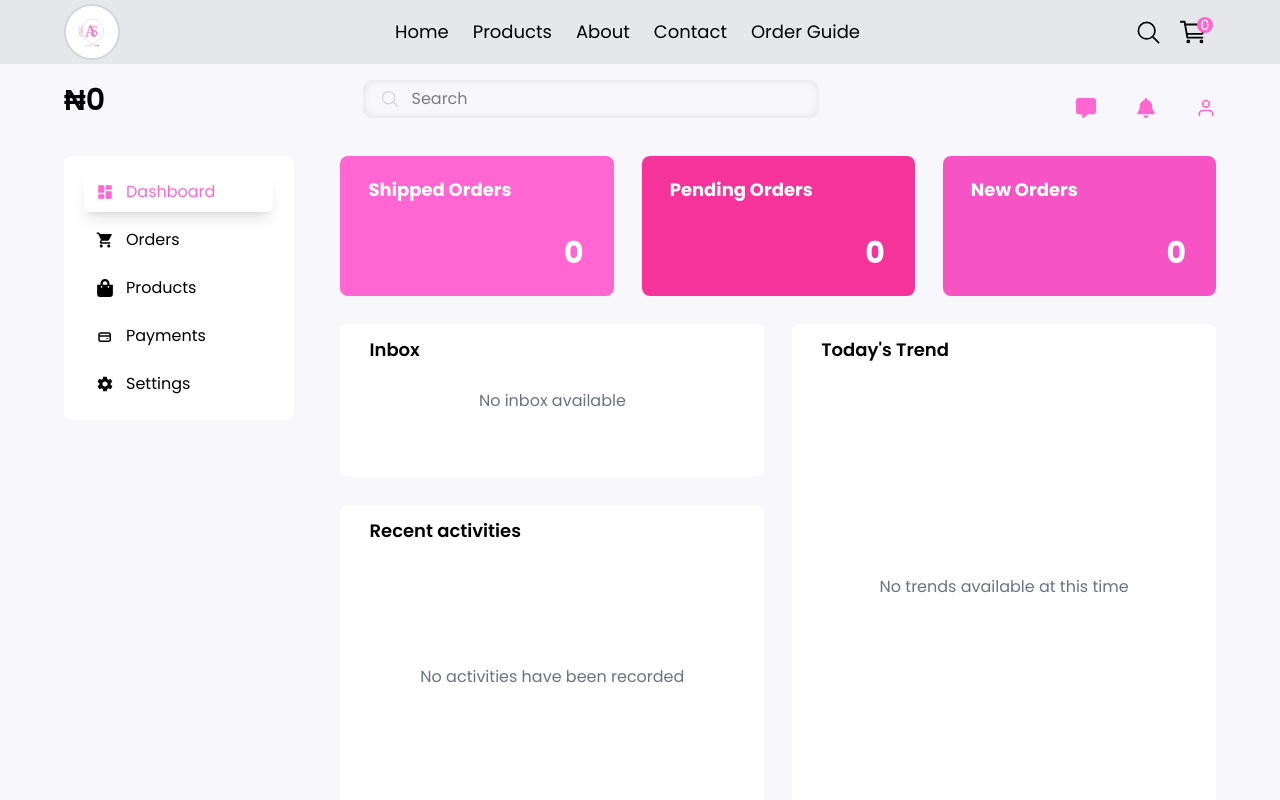
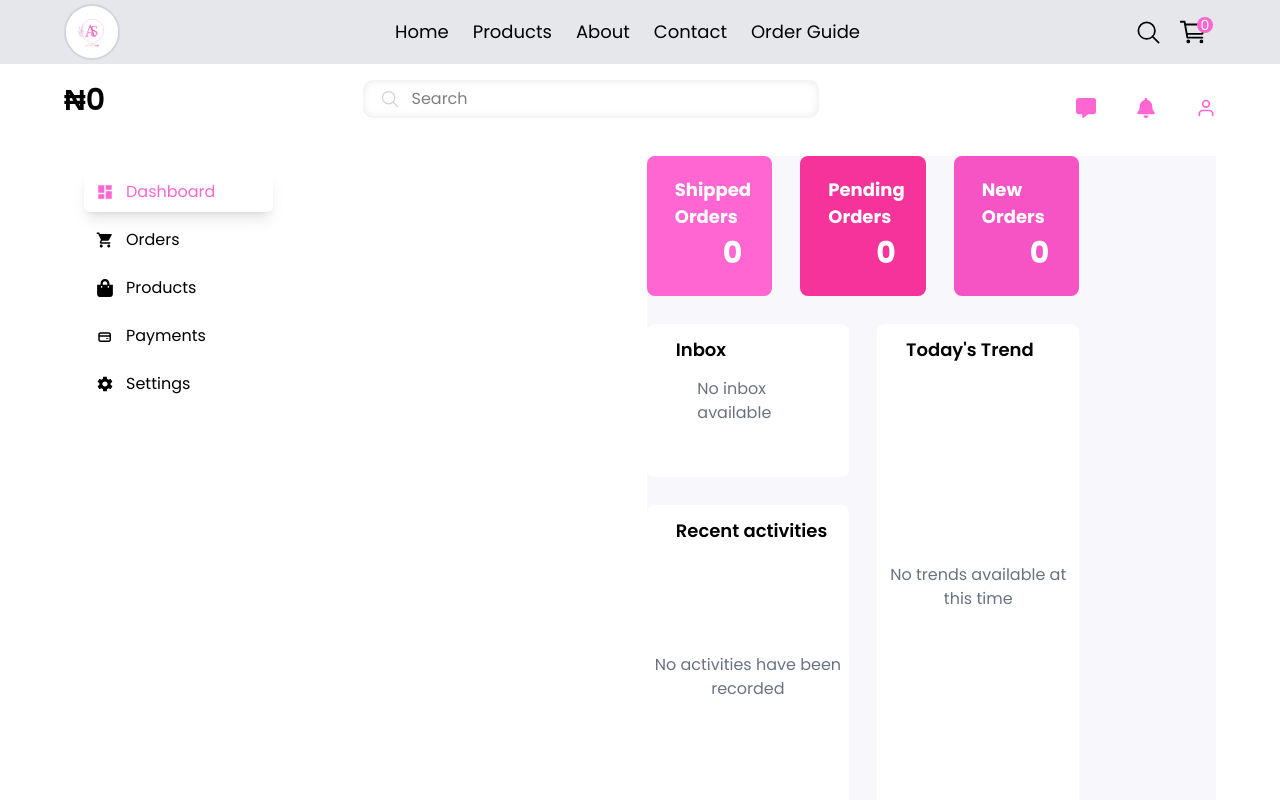
Before and after one commit to soala144/adora-sparkle, a Next.js app: page /dashboard in a window 1280 px wide. Shown: the top 800 px of the page. Built offline with nearby package versions, Linux system fonts and the light colour scheme.

Commit message:
page route

```diff
--- a/src/app/about/page.js
+++ b/src/app/about/page.js
@@ -13,15 +13,16 @@ const page = () => {
           <h1 className="text-[50px] font-semibold text-pink-600 max-[1170px]:text-center">
             Our Story
           </h1>
-          <p className="mt-10 mb-6 text-xl text-black">
-            Launched in 2015, Adora Sparkles is Nigeria’s premier online jewelry
-            brand, founded by two passionate entrepreneurs. We blend tradition
-            and innovation to empower women and celebrate beauty.
-          </p>
-          <p className="text-[14px] max-[1170px]:w-[81.25%] max-[1170px]:mx-auto max-[1170px]:text-center text-black">
-            Adora Sparkles offers a diverse assortment of handcrafted jewelry
-            and accessories, growing rapidly and serving thousands of happy
-            customers nationwide.
+          <p className="mt-10 mb-6 text-xl text-black"></p>
+          <p className="text-[20px] max-[1170px]:w-[81.25%] max-[1170px]:mx-auto max-[1170px]:text-center text-black">
+            AdoraSparkles is a brand born out of passion and love for
+            Aesthetics. This brand has been in existence for 4 years now. It is
+            for the girls who love both minimalist and maximalist fashion sense.
+            It&apos;s a brand that caters for different aesthetics. We embody
+            Luxury without guilt,Confidence in every thread and it&apos;s
+            basically a brand for the Soft girlies who want to be more in thier
+            feminine energy 🤍✨ Do you want to be part of the girlies? Welll
+            head over to the shopping corner and make a purchase
           </p>
         </div>
         <Image
--- /dev/null
+++ b/src/app/dashboard/layout.js
@@ -0,0 +1,21 @@
+import DashboardHeader from "@/components/DashboardHeader";
+import DashboardSidebar from "@/components/DashboardSidebar";
+
+export default function RootLayout({ children }) {
+  return (
+    <html lang="en" suppressHydrationWarning>
+      <body
+      // className={`${geistSans.variable} ${geistMono.variable} antialiased`}
+      >
+        <div className="w-[90%] mx-auto max-w-[1440px]">
+          <DashboardHeader />
+
+          <div className="flex justify-between">
+            <DashboardSidebar />
+            {children}
+          </div>
+        </div>
+      </body>
+    </html>
+  );
+}
--- a/src/app/dashboard/page.js
+++ b/src/app/dashboard/page.js
@@ -7,14 +7,15 @@ import React from "react";
 
 const Dashboard = () => {
   return (
-    <div className="bg-[#F8F7FC]">
-      <div className="w-[90%] mx-auto max-w-[1440px]">
+    <div className="bg-[#F8F7FC] w-f">
+      {/* <div className="w-[90%] mx-auto max-w-[1440px]">
         <DashboardHeader />
         <div className="flex justify-between ">
           <DashboardSidebar />
           <DashboardMain />
         </div>
-      </div>
+      </div> */}
+      <DashboardMain />
     </div>
   );
 };
```
Also changed, not shown: lib/db/migrate.ts (+10 -10 lines), src/app/dashboard/products/page.js (added).
